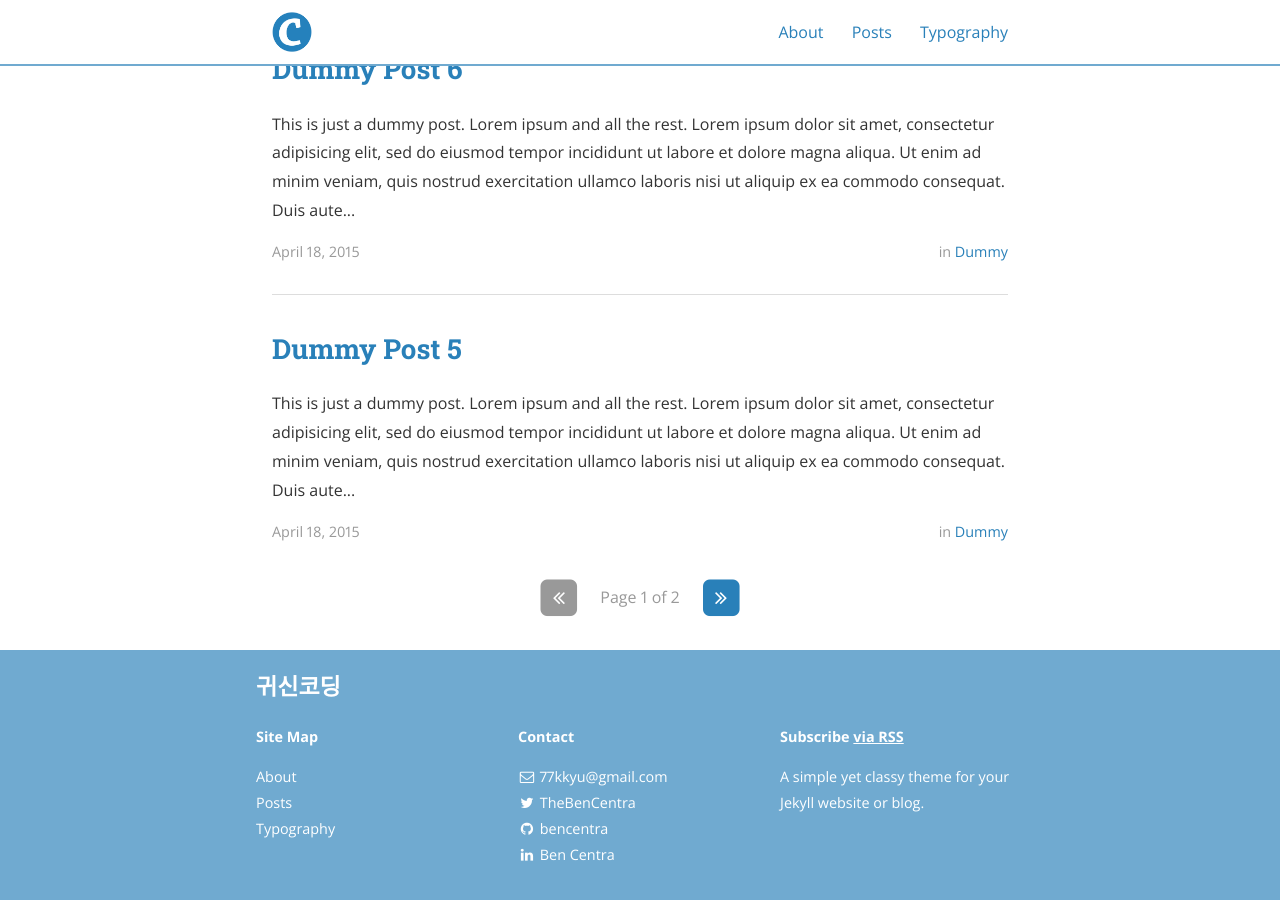
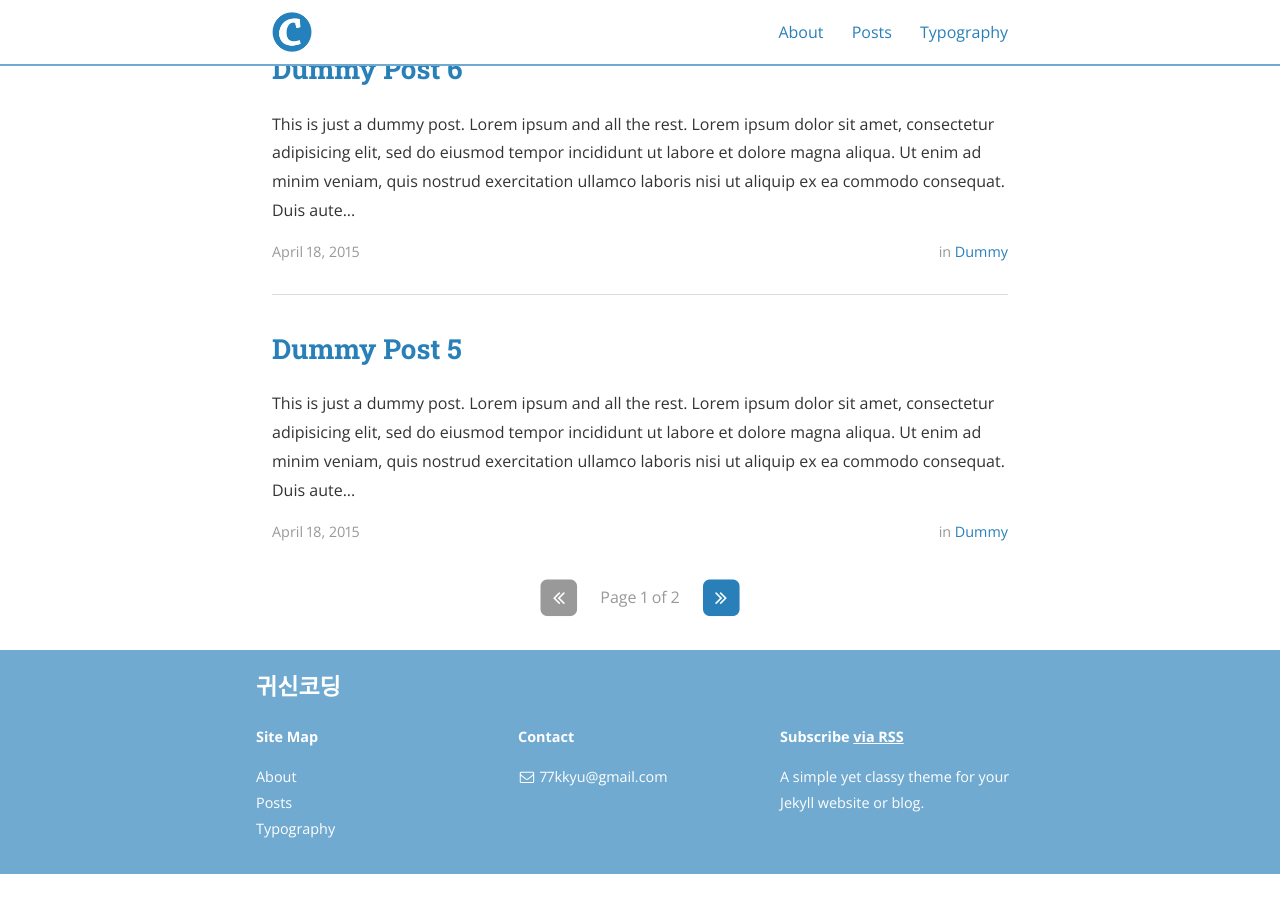
Before and after one commit to 77kkyu/77kkyu.github.io, a Jekyll site: the page built from index.html, in a window 1280 px wide and 900 px high, scrolled down 1275 px. Built offline with Jekyll 4.4.1, drawn with Linux system fonts in a browser that asks for light colours; nearby versions of some CDN libraries; the list of posts is cut into pages by our own code; after the commit the page ends 2149 px from its top, so only the background shows below that; some of the changed lines change nothing that is shown.

Commit message:
Update _config.yml

```diff
--- a/_config.yml
+++ b/_config.yml
@@ -19,22 +19,16 @@ description: >
 # and never end with a slash. Set it to a blank value if hosting at the
 # root of your server.
 baseurl: "" # the subpath of your site, e.g. /blog/
-url: https://77kkyu.github.io # the base hostname & protocol for your site
+url: "https://77kkyu.github.io" # the base hostname & protocol for your site
 cover: "/assets/header_image.jpg"
 logo: "/assets/logo.png"
 
 # Build settings
 markdown: kramdown
+paginate: 5
+paginate_path: "/page:num/"
 inter_post_navigation: false
 highlightjs_theme: "monokai-sublime"
-
-# Pagination Settings
-# https://github.com/sverrirs/jekyll-paginate-v2/blob/master/README-GENERATOR.md#site-configuration
-pagination:
-  enabled: true
-  per_page: 5
-  permalink: "/page/:num/"
-  sort_reverse: true
 
 # Archive settings (see https://github.com/jekyll/jekyll-archives/)
 jekyll-archives:
@@ -47,18 +41,15 @@ jekyll-archives:
     tag: '/tag/:name/'
 
 # Disqus comments
-# disqus_shortname: bencentra
+disqus_shortname: keecon-blog
 
 # Google analytics
 # ga_tracking_id: "UA-XXXX-1"
 
 # Category descriptions (for archive pages)
 descriptions:
-  - cat: jekyll
-    desc: "Posts describing Jekyll setup techniques."
-
-  - cat: dummy
-    desc: "Just some placeholder posts, lorem ipsum and the rest."
+  - cat: Dev
+    desc: "개발 이야기입니다."
 
 # Social icons and sharing options
 #
@@ -76,117 +67,117 @@ descriptions:
 #     desc: Follow me on Twitter            # Description to display as link title, etc
 #     share: true                           # Include in the "Share" section of posts
 social:
-  - name: Twitter
-    icon: twitter
-    username: TheBenCentra
-    url: https://twitter.com/TheBenCentra
-    desc: Follow me on Twitter
-    share: true
+  # - name: Twitter
+  #   icon: twitter
+  #   username: TheBenCentra
+  #   url: https://twitter.com/TheBenCentra
+  #   desc: Follow me on Twitter
+  #   share: true
 
-  - name: Facebook
-    icon: facebook
-    username: thebencentra
-    url: ""
-    desc: Friend me on Facebook
-    share: true
+  # - name: Facebook
+  #   icon: facebook
+  #   username: thebencentra
+  #   url:
+  #   desc: Friend me on Facebook
+  #   share: true
 
-  - name: GitHub
-    icon: github
-    username: bencentra
-    url: https://github.com/bencentra
-    desc: Fork me on GitHub
-    share: false
+  # - name: GitHub
+  #   icon: github
+  #   username: bencentra
+  #   url: https://github.com/bencentra
+  #   desc: Fork me on GitHub
+  #   share: false
 
-  - name: LinkedIn
-    icon: linkedin
-    username: Ben Centra
-    url: https://www.linkedin.com/pub/ben-centra/47/769/60a
-    desc: Connect with me on LinkedIn
-    share: true
+  # - name: LinkedIn
+  #   icon: linkedin
+  #   username: Ben Centra
+  #   url: https://www.linkedin.com/pub/ben-centra/47/769/60a
+  #   desc: Connect with me on LinkedIn
+  #   share: true
 
-  - name: Google+
-    icon: google-plus
-    username: ""
-    url: ""
-    desc: Add me to your Circles
-    share: true
+  # - name: Google+
+  #   icon: google-plus
+  #   username:
+  #   url:
+  #   desc: Add me to your Circles
+  #   share: true
 
-  - name: YouTube
-    icon: youtube
-    username: ""
-    url: ""
-    desc: Subscribe on YouTube
-    share: false
+  # - name: YouTube
+  #   icon: youtube
+  #   username:
+  #   url:
+  #   desc: Subscribe on YouTube
+  #   share: false
 
-  - name: Instagram
-    icon: instagram
-    username: ""
-    url: ""
-    desc: Follow me on Instagram
-    share: false
+  # - name: Instagram
+  #   icon: instagram
+  #   username:
+  #   url:
+  #   desc: Follow me on Instagram
+  #   share: false
 
-  - name: Pinterest
-    icon: pinterest
-    username: ""
-    url: ""
-    desc: Follow me on Pinterest
-    share: true
+  # - name: Pinterest
+  #   icon: pinterest
+  #   username:
+  #   url:
+  #   desc: Follow me on Pinterest
+  #   share: true
 
-  - name: SoundCloud
-    icon: soundcloud
-    username: ""
-    url: ""
-    desc: Follow me on SoundCloud
-    share: false
+  # - name: SoundCloud
+  #   icon: soundcloud
+  #   username:
+  #   url:
+  #   desc: Follow me on SoundCloud
+  #   share: false
 
-  - name: Tumblr
-    icon: tumblr
-    username: ""
-    url: ""
-    desc: Follow me on Tumblr
-    share: false
+  # - name: Tumblr
+  #   icon: tumblr
+  #   username:
+  #   url:
+  #   desc: Follow me on Tumblr
+  #   share: false
 
-  - name: Steam
-    icon: steam
-    username: ""
-    url: ""
-    desc: Friend me on Steam
-    share: false
+  # - name: Steam
+  #   icon: steam
+  #   username:
+  #   url:
+  #   desc: Friend me on Steam
+  #   share: false
 
-  - name: Dribbble
-    icon: dribbble
-    username: ""
-    url: ""
-    desc: Follow me on Dribble
-    share: false
+  # - name: Dribbble
+  #   icon: dribbble
+  #   username:
+  #   url:
+  #   desc: Follow me on Dribble
+  #   share: false
 
-  - name: Vimeo
-    icon: vimeo-square
-    username: ""
-    url: ""
-    desc: Follow me on Vimeo
-    share: false
+  # - name: Vimeo
+  #   icon: vimeo-square
+  #   username:
+  #   url:
+  #   desc: Follow me on Vimeo
+  #   share: false
 
-  - name: Vine
-    icon: vine
-    username: ""
-    url: ""
-    desc: Follow me on Vine
-    share: false
+  # - name: Vine
+  #   icon: vine
+  #   username:
+  #   url:
+  #   desc: Follow me on Vine
+  #   share: false
 
-  - name: Reddit
-    icon: reddit
-    username: ""
-    url: ""
-    desc: Share to Reddit
-    share: true
+  # - name: Reddit
+  #   icon: reddit
+  #   username:
+  #   url:
+  #   desc: Share to Reddit
+  #   share: true
 
-  - name: "Hacker News"
-    icon: hacker-news
-    username: ""
-    url: ""
-    desc: Share to Hacker News
-    share: false
+  # - name: "Hacker News"
+  #   icon: hacker-news
+  #   username:
+  #   url:
+  #   desc: Share to Hacker News
+  #   share: false
 
 # Social sharing protocols
 # These are for automatically generating sharing metadata for FB and Twitter
```
